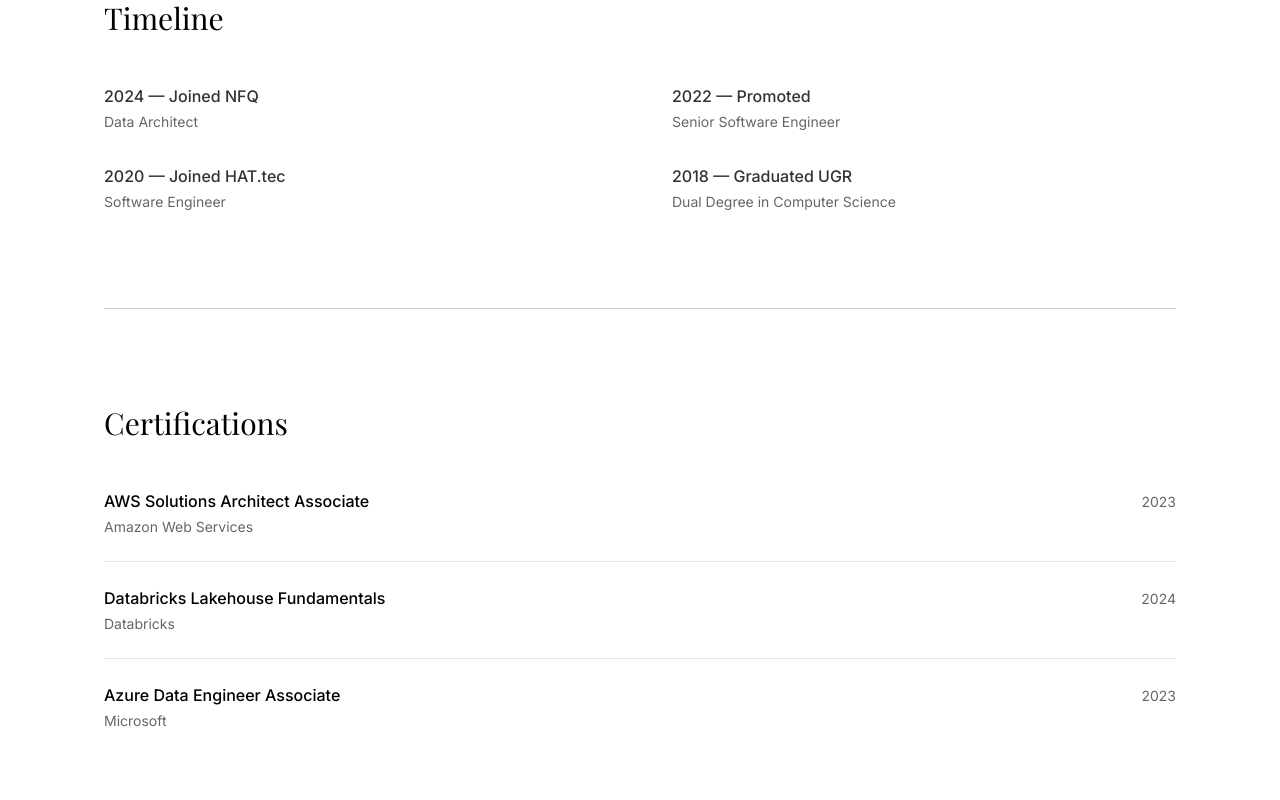
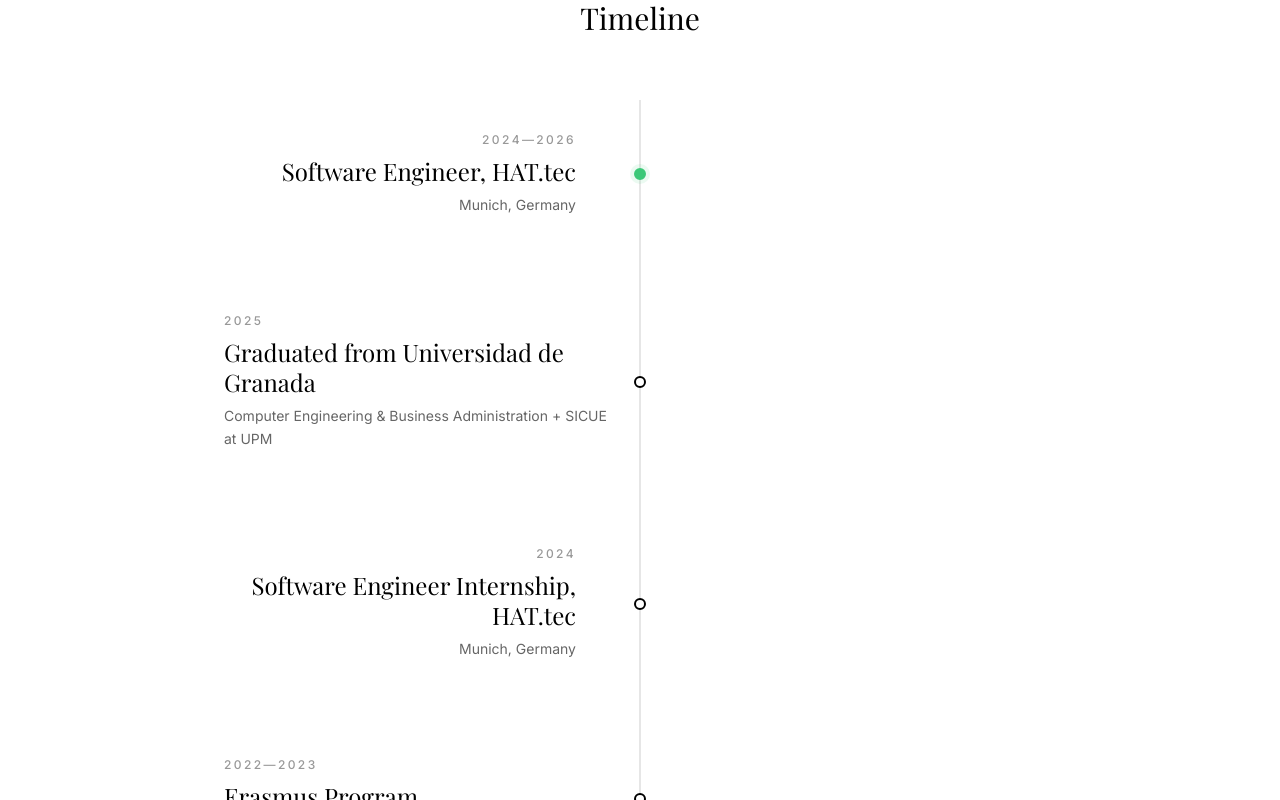
Before and after one commit to carlosmatac/carlos-portfolio, a Next.js app: page /about in a window 1280 px wide. Shown: the part 1240-2040 px from the top of the page. Built offline with nearby package versions, Linux system fonts and the light colour scheme.

Commit message:
Refactor of timeline and certifications. Added real information

```diff
--- a/src/app/(site)/about/page.tsx
+++ b/src/app/(site)/about/page.tsx
@@ -1,4 +1,5 @@
 import Container from "@/components/Container";
+import Timeline from "@/components/Timeline";
 import { site } from "@/content/site";
 import { timeline } from "@/content/timeline";
 import { certifications } from "@/content/certifications";
@@ -130,19 +131,8 @@
 
         {/* Timeline Section */}
         <div className="mb-16 md:mb-24">
-          <h2 className="font-serif text-2xl md:text-3xl font-medium mb-10 md:mb-12">Timeline</h2>
-          <div className="grid md:grid-cols-2 gap-x-16 gap-y-8">
-            {timeline.map((item, index) => (
-              <div key={index} className="space-y-1">
-                <div className="text-base font-medium opacity-80">
-                  {item.year} — {item.event}
-                </div>
-                <div className="text-sm opacity-60">
-                  {item.role}
-                </div>
-              </div>
-            ))}
-          </div>
+          <h2 className="font-serif text-2xl md:text-3xl font-medium mb-10 md:mb-16 text-center">Timeline</h2>
+          <Timeline items={timeline} />
         </div>
 
         {/* Divider */}
--- /dev/null
+++ b/src/components/Timeline.tsx
@@ -0,0 +1,105 @@
+"use client";
+
+import { motion } from "framer-motion";
+
+interface TimelineItem {
+    year: string;
+    event: string;
+    role: string;
+}
+
+interface TimelineProps {
+    items: TimelineItem[];
+}
+
+export default function Timeline({ items }: TimelineProps) {
+    return (
+        <div className="relative max-w-4xl mx-auto py-8">
+            {/* Vertical Line */}
+            <div className="absolute left-1/2 top-0 bottom-0 w-px bg-[rgb(var(--line)/0.2)] hidden md:block -translate-x-1/2" />
+            <div className="absolute left-6 top-0 bottom-0 w-px bg-[rgb(var(--line)/0.2)] md:hidden" />
+
+            {/* Timeline Items */}
+            <div className="space-y-16 md:space-y-24">
+                {items.map((item, index) => {
+                    const isLeft = index % 2 === 0;
+                    const isCurrent = index === 0;
+
+                    return (
+                        <motion.div
+                            key={index}
+                            initial={{ opacity: 0, y: 20 }}
+                            whileInView={{ opacity: 1, y: 0 }}
+                            viewport={{ once: true, margin: "-100px" }}
+                            transition={{ duration: 0.5, delay: index * 0.1 }}
+                            className="relative"
+                        >
+                            {/* Desktop Layout: Alternating */}
+                            <div className="hidden md:grid md:grid-cols-2 md:gap-16 items-center">
+                                {/* Left Content */}
+                                <div className={`${isLeft ? "text-right pr-8" : "order-2 pl-8"}`}>
+                                    <motion.div
+                                        whileHover={{ x: isLeft ? -4 : 4 }}
+                                        transition={{ duration: 0.2 }}
+                                    >
+                                        <div className="text-xs uppercase tracking-[0.2em] font-medium opacity-40 mb-2">
+                                            {item.year}
+                                        </div>
+                                        <h3 className="font-serif text-xl md:text-2xl font-medium mb-2 leading-tight">
+                                            {item.event}
+                                        </h3>
+                                        <div className="text-sm opacity-60 leading-relaxed">
+                                            {item.role}
+                                        </div>
+                                    </motion.div>
+                                </div>
+
+                                {/* Dot */}
+                                <div className={`absolute left-1/2 -translate-x-1/2 ${isLeft ? "" : "order-1"}`}>
+                                    <div
+                                        className={`w-3 h-3 rounded-full border-2 transition-colors duration-300 ${isCurrent
+                                                ? "bg-[rgb(var(--accent))] border-[rgb(var(--accent))]"
+                                                : "bg-[rgb(var(--bg))] border-[rgb(var(--line))]"
+                                            }`}
+                                        style={{
+                                            boxShadow: isCurrent ? "0 0 0 4px rgba(60, 200, 120, 0.1)" : "none",
+                                        }}
+                                    />
+                                </div>
+                            </div>
+
+                            {/* Mobile Layout: Single Column */}
+                            <div className="md:hidden flex items-start gap-6 pl-12 relative">
+                                {/* Dot */}
+                                <div className="absolute left-6 -translate-x-1/2">
+                                    <div
+                                        className={`w-3 h-3 rounded-full border-2 transition-colors duration-300 ${isCurrent
+                                                ? "bg-[rgb(var(--accent))] border-[rgb(var(--accent))]"
+                                                : "bg-[rgb(var(--bg))] border-[rgb(var(--line))]"
+                                            }`}
+                                        style={{
+                                            boxShadow: isCurrent ? "0 0 0 4px rgba(60, 200, 120, 0.1)" : "none",
+                                        }}
+                                    />
+                                </div>
+
+                                {/* Content */}
+                                <div className="flex-1">
+                                    <div className="text-xs uppercase tracking-[0.2em] font-medium opacity-40 mb-2">
+                                        {item.year}
+                                    </div>
+                                    <h3 className="font-serif text-lg font-medium mb-2 leading-tight">
+                                        {item.event}
+                                    </h3>
+                                    <div className="text-sm opacity-60 leading-relaxed">
+                                        {item.role}
+                                    </div>
+                                </div>
+                            </div>
+                        </motion.div>
+                    );
+                })}
+            </div>
+        </div>
+    );
+}
--- a/src/content/certifications.ts
+++ b/src/content/certifications.ts
@@ -1,17 +1,12 @@
 export const certifications = [
     {
-        name: "AWS Solutions Architect Associate",
-        issuer: "Amazon Web Services",
-        year: "2023",
+        name: "Azure Databricks & Spark for Data Engineers",
+        issuer: "Microsoft Azure",
+        year: "2026",
     },
     {
-        name: "Databricks Lakehouse Fundamentals",
-        issuer: "Databricks",
-        year: "2024",
-    },
-    {
-        name: "Azure Data Engineer Associate",
-        issuer: "Microsoft",
-        year: "2023",
+        name: "AWS Cloud Foundations Certificate",
+        issuer: "Amazon Web Services",
+        year: "2026",
     },
 ];
--- a/src/content/timeline.ts
+++ b/src/content/timeline.ts
@@ -1,22 +1,27 @@
 export const timeline = [
     {
-        year: "2024",
-        event: "Joined NFQ",
-        role: "Data Architect",
+        year: "2024—2026",
+        event: "Software Engineer, HAT.tec",
+        role: "Munich, Germany",
     },
     {
-        year: "2022",
-        event: "Promoted",
-        role: "Senior Software Engineer",
+        year: "2025",
+        event: "Graduated from Universidad de Granada",
+        role: "Computer Engineering & Business Administration + SICUE at UPM",
     },
     {
-        year: "2020",
-        event: "Joined HAT.tec",
-        role: "Software Engineer",
+        year: "2024",
+        event: "Software Engineer Internship, HAT.tec",
+        role: "Munich, Germany",
     },
     {
-        year: "2018",
-        event: "Graduated UGR",
-        role: "Dual Degree in Computer Science",
+        year: "2022—2023",
+        event: "Erasmus Program",
+        role: "Brno, Czech Republic",
+    },
+    {
+        year: "2017—2018",
+        event: "Exchange Student at Northwest High School",
+        role: "St. Louis, Missouri, USA",
     },
 ];
```
